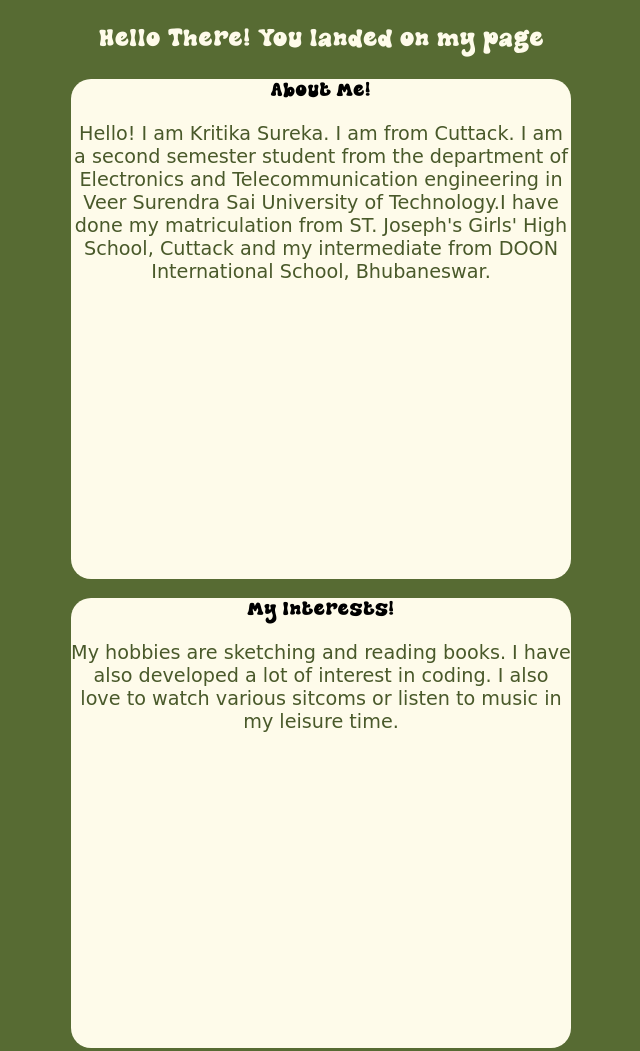
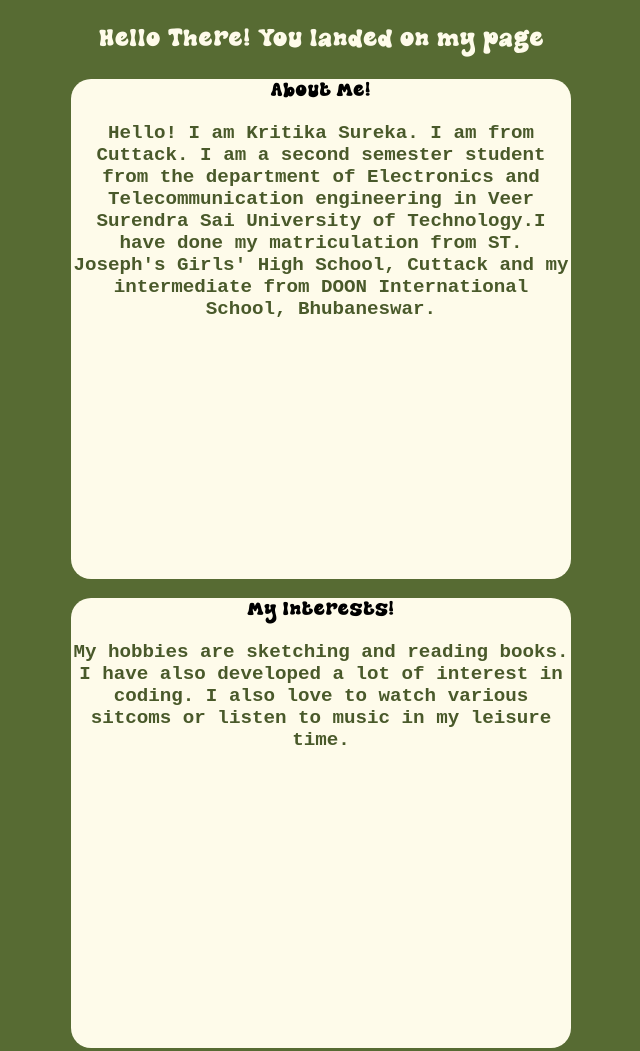
Before and after one commit to kritika909/mywebpage, a plain HTML site: page index.html in a window 1280 px wide. Shown: the top 1051 px of the page, without its empty margins (319-959 px from the left). Drawn offline with Linux system fonts and the light colour scheme; a small style sheet from the web is missing.

Commit message:
Update style.css

```diff
--- a/style.css
+++ b/style.css
@@ -30,7 +30,8 @@
             font-size:larger;
             color: #49592a;
             text-align: center;
-            font-family: cursive;
+            font-family:'Courier New', Courier, monospace;
+            font-weight: bold;
         }
         .item2 {
             background-color: #FEFBEA;
```
